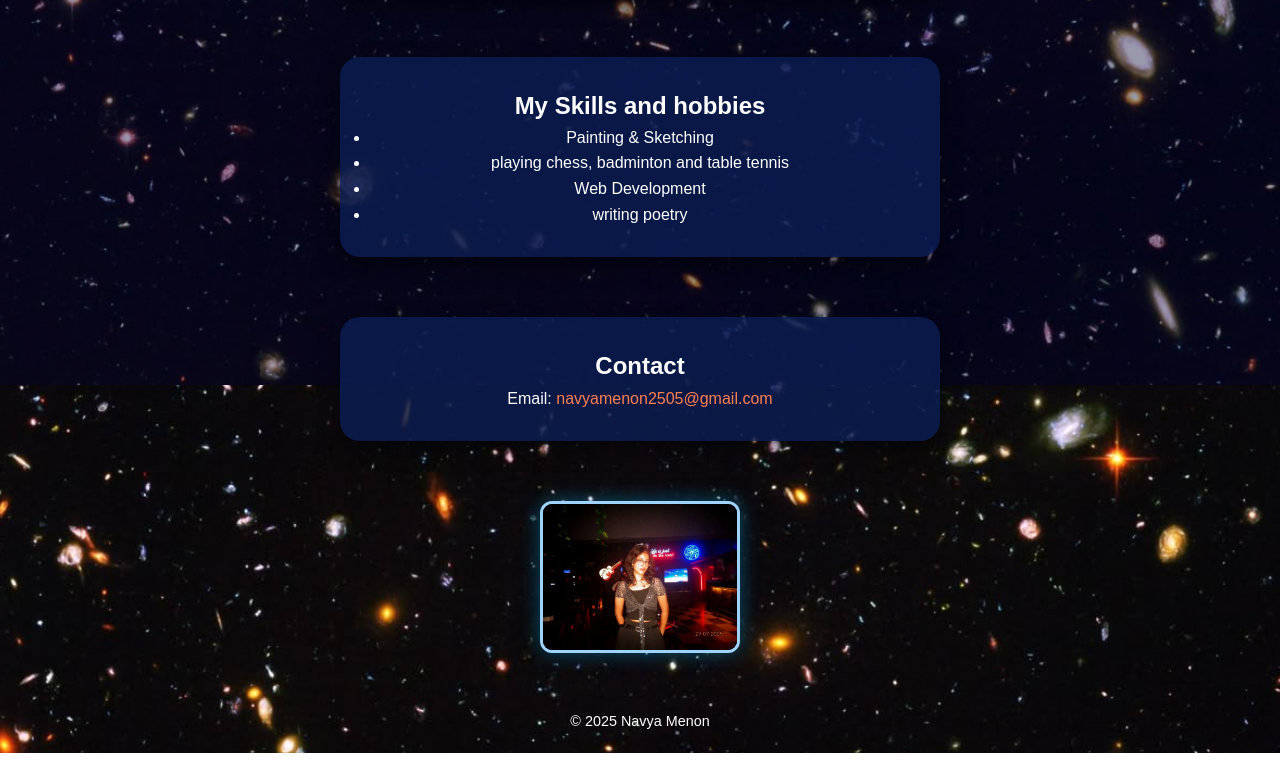
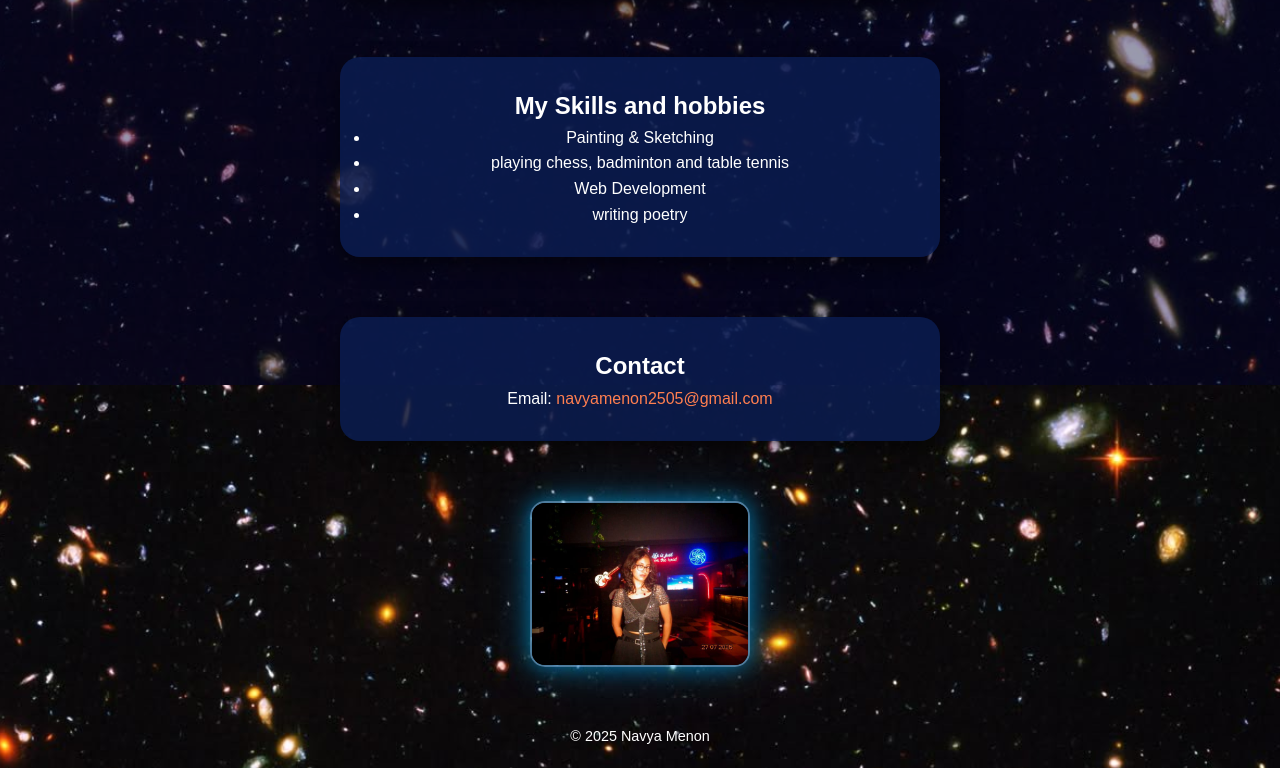
Before and after one commit to navyamenon25/acm-webdev, a plain HTML site: page index.html in a window 1280 px wide. Shown: the part 415-1183 px from the top of the page. Drawn offline with Linux system fonts and the light colour scheme; a web font is replaced by a local one.

Commit message:
Enhance profile picture styling
Updated profile picture styles including margin, dimensions, border, and box-shadow effects.

```diff
--- a/style.css
+++ b/style.css
@@ -81,23 +81,31 @@ footer {
 }
 
 
+/* Profile Picture */
 .profile-pic {
     text-align: center;
     margin-top: 40px;
-    margin-bottom: 20px;
+    margin-bottom: 30px;
 }
 
 .profile-pic img {
-    width: 200px;
+    display: inline-block;
+    width: 220px;
     height: auto;
-    border-radius: 12px;
-    border: 3px solid #9fd3ff;
-    box-shadow: 0 0 20px rgba(0, 180, 255, 0.4);
+    border-radius: 15px;
+    border: 2px solid rgba(120, 200, 255, 0.6);
+    box-shadow:
+        0 0 20px rgba(0, 180, 255, 0.5),
+        0 0 40px rgba(0, 180, 255, 0.2),
+        0 0 60px rgba(0, 180, 255, 0.15);
     object-fit: cover;
-    transition: transform 0.3s ease, box-shadow 0.3s ease;
+    transition: transform 0.4s ease, box-shadow 0.4s ease;
 }
 
 .profile-pic img:hover {
-    transform: scale(1.03);
-    box-shadow: 0 0 30px rgba(0, 180, 255, 0.6);
+    transform: scale(1.05);
+    box-shadow:
+        0 0 25px rgba(0, 200, 255, 0.7),
+        0 0 50px rgba(0, 200, 255, 0.4),
+        0 0 80px rgba(0, 200, 255, 0.25);
 }
```
